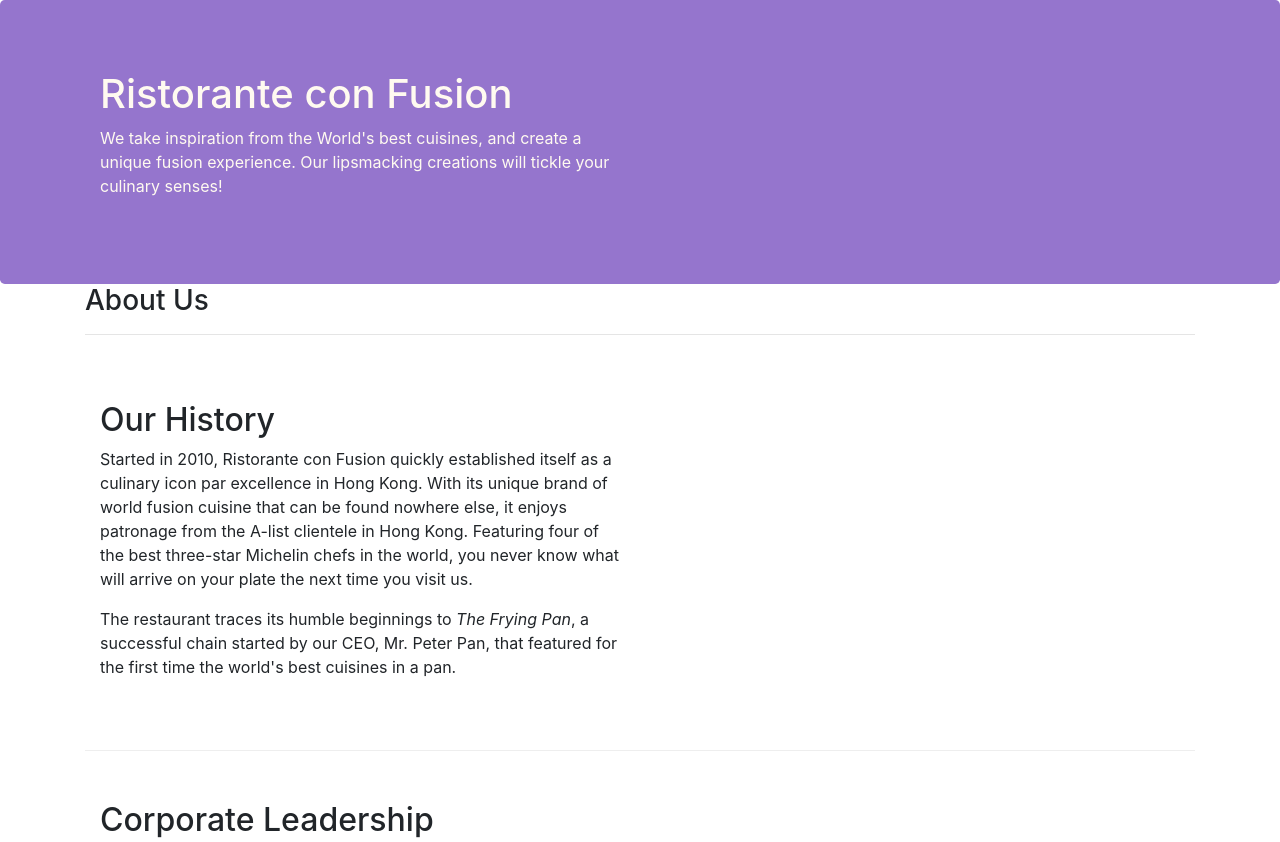
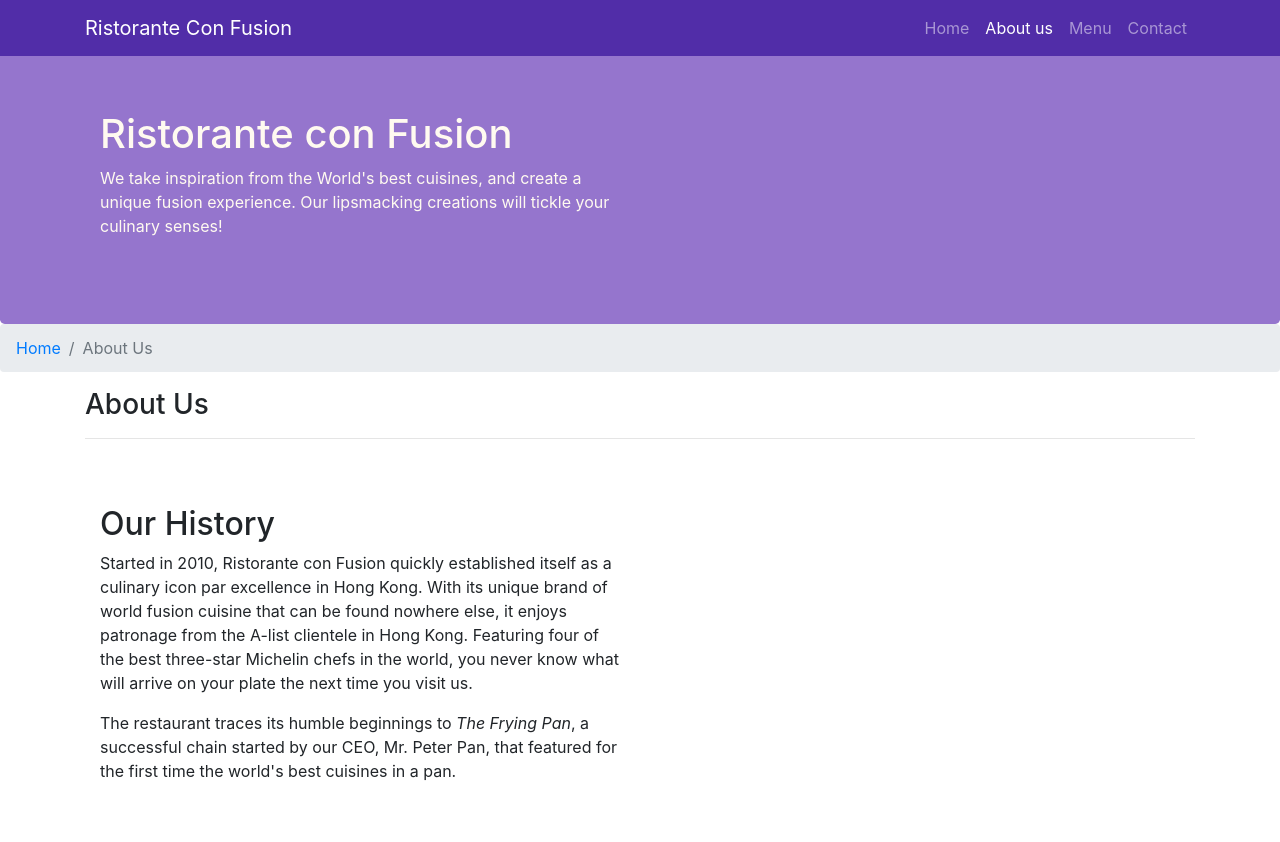
Before and after one commit to aradwann/bootstrap-confusion, a website: page aboutus.html in a window 1280 px wide. Shown: the top 842 px of the page. Drawn offline with nearby package versions, Linux system fonts and the light colour scheme.

Commit message:
Navbar and Breadcrumbs

```diff
--- a/aboutus.html
+++ b/aboutus.html
@@ -20,6 +20,30 @@
   <link href="css/styles.css" rel="stylesheet" />
 
   <body>
+    <button
+    class="navbar-toggler"
+    type="button"
+    data-toggle="collapse"
+    data-target="#Navbar"
+  >
+    <span class="navbar-toggler-icon"></span>
+  </button>
+  <nav class="navbar navbar-dark navbar-expand-sm fixed-top">
+    <div class="container">
+      <a class="navbar-brand" href="#"> Ristorante Con Fusion</a>
+      <div class="collapse navbar-collapse" id="Navbar"></div>
+      <ul class="navbar-nav mr-auto">
+        <li class="nav-tiem"><a class="nav-link" href="./index.html">Home</a></li>
+        <li class="nav-tiem">
+          <a class="nav-link active" href="#">About us</a>
+        </li>
+        <li class="nav-tiem"><a class="nav-link" href="#">Menu</a></li>
+        <li class="nav-tiem"><a class="nav-link" href="#">Contact</a></li>
+      </ul>
+      </div>
+    </div>
+  </nav>
+
     <header class="jumbotron">
       <div class="container">
         <div class="row row-header">
@@ -35,7 +59,10 @@
         </div>
       </div>
     </header>
-
+    <ol class="col-12 breadcrumb">
+      <li class="breadcrumb-item"><a href="./index.html">Home</a></li>
+      <li class="breadcrumb-item active">About Us</li>
+    </ol>
     <div class="container">
       <div class="row">
         <div class="col-12">
--- a/css/styles.css
+++ b/css/styles.css
@@ -17,14 +17,18 @@
 }
 
 .jumbotron {
-  padding:70px 30px 70px 30px;
-  margin:0px auto;
-  background: #9575CD ;
-  color:floralwhite;
+  padding: 70px 30px 70px 30px;
+  margin: 0px auto;
+  background: #9575cd;
+  color: floralwhite;
 }
 
-address{
-  font-size:80%;
-  margin:0px;
-  color:#0f0f0f;
+address {
+  font-size: 80%;
+  margin: 0px;
+  color: #0f0f0f;
 }
+
+.navbar-dark {
+  background-color: #512da8;
+}
```
Also changed, not shown: index.html (+24 -1 lines).
